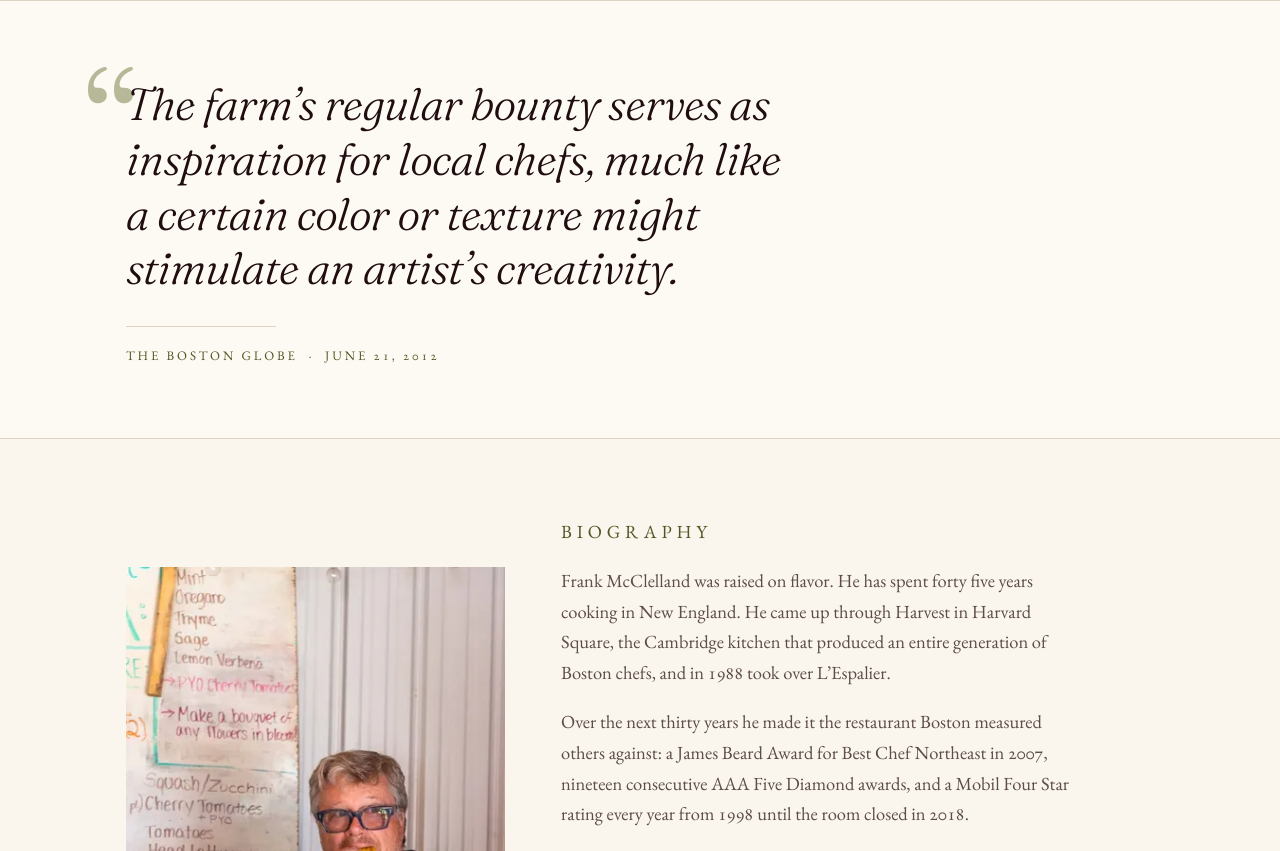
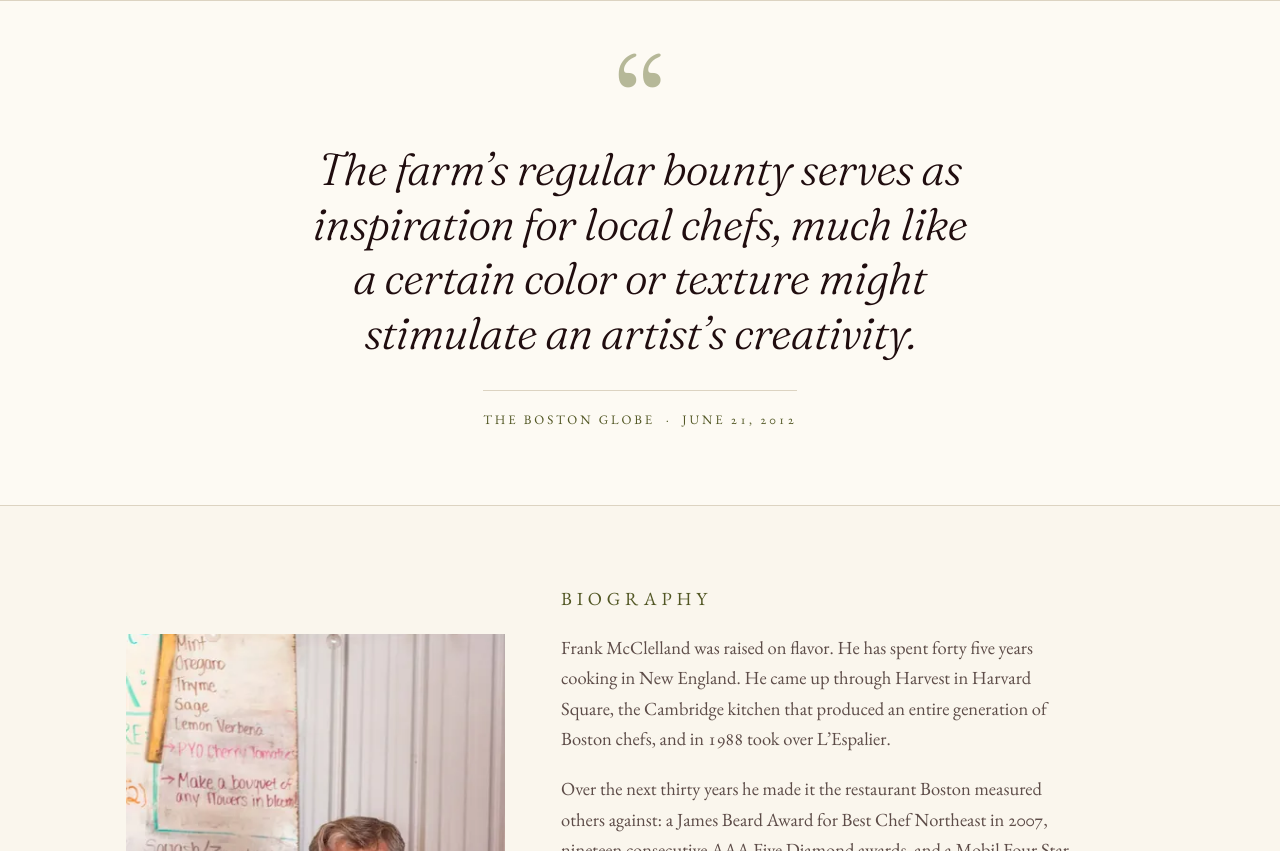
Before and after one commit to octocog/frank-mcclelland, a plain HTML site: page index.html in a window 1280 px wide. Shown: the part 3350-4201 px from the top of the page. Drawn offline with nearby package versions, Linux system fonts and the light colour scheme.

Commit message:
Center the Boston Globe quote with its mark above, matching the Lineage and credo quotes
Co-Authored-By: Claude Fable 5.1 <noreply@anthropic.com>

```diff
--- a/index.html
+++ b/index.html
@@ -123,13 +123,12 @@ p{margin:0 0 1em}
 /* press pull quote */
 .press{background:var(--card);border-top:1px solid var(--rule);border-bottom:1px solid var(--rule);
   padding:76px 0 72px}
-.press .inner{max-width:var(--wrap);margin:0 auto;padding:0 76px;position:relative}
-.press .mark{position:absolute;left:34px;top:-26px;font-family:var(--f-dis);font-weight:300;
-  font-size:150px;line-height:1;color:var(--olive);opacity:.46;pointer-events:none}
-.press blockquote{margin:0;font-family:var(--f-dis);font-weight:300;font-style:italic;
-  font-size:clamp(27px,3.5vw,46px);line-height:1.22;letter-spacing:-.014em;max-width:24ch;
-  position:relative}
-.press .attr{margin:30px 0 0;padding-top:18px;border-top:1px solid var(--rule);max-width:24ch;white-space:nowrap;
+.press .inner{max-width:var(--wrap);margin:0 auto;padding:0 76px;text-align:center}
+.press .mark{display:block;font-family:var(--f-dis);font-weight:300;
+  font-size:140px;line-height:.46;color:var(--olive);opacity:.46;margin:0 auto}
+.press blockquote{margin:0 auto;font-family:var(--f-dis);font-weight:300;font-style:italic;
+  font-size:clamp(27px,3.5vw,46px);line-height:1.22;letter-spacing:-.014em;max-width:24ch}
+.press .attr{display:inline-block;margin:30px auto 0;padding-top:18px;border-top:1px solid var(--rule);white-space:nowrap;
   font-size:13px;letter-spacing:.22em;text-transform:uppercase;color:var(--olive-dk)}
 
 /* biography */
@@ -259,7 +258,6 @@ footer{background:var(--olive);color:var(--paper);margin-top:30px;padding:0 0 52
   .band{min-height:0;padding:70px 0}
   .panel{max-width:none}
   .work-big,.bio{grid-template-columns:1fr}
-  .press .mark{left:8px;font-size:100px;top:-18px}
   .bio-img img{height:340px}
   .lesp .stats{grid-template-columns:repeat(2,1fr);gap:26px}
   .lesp-grid{grid-template-columns:1fr;gap:28px}
```
